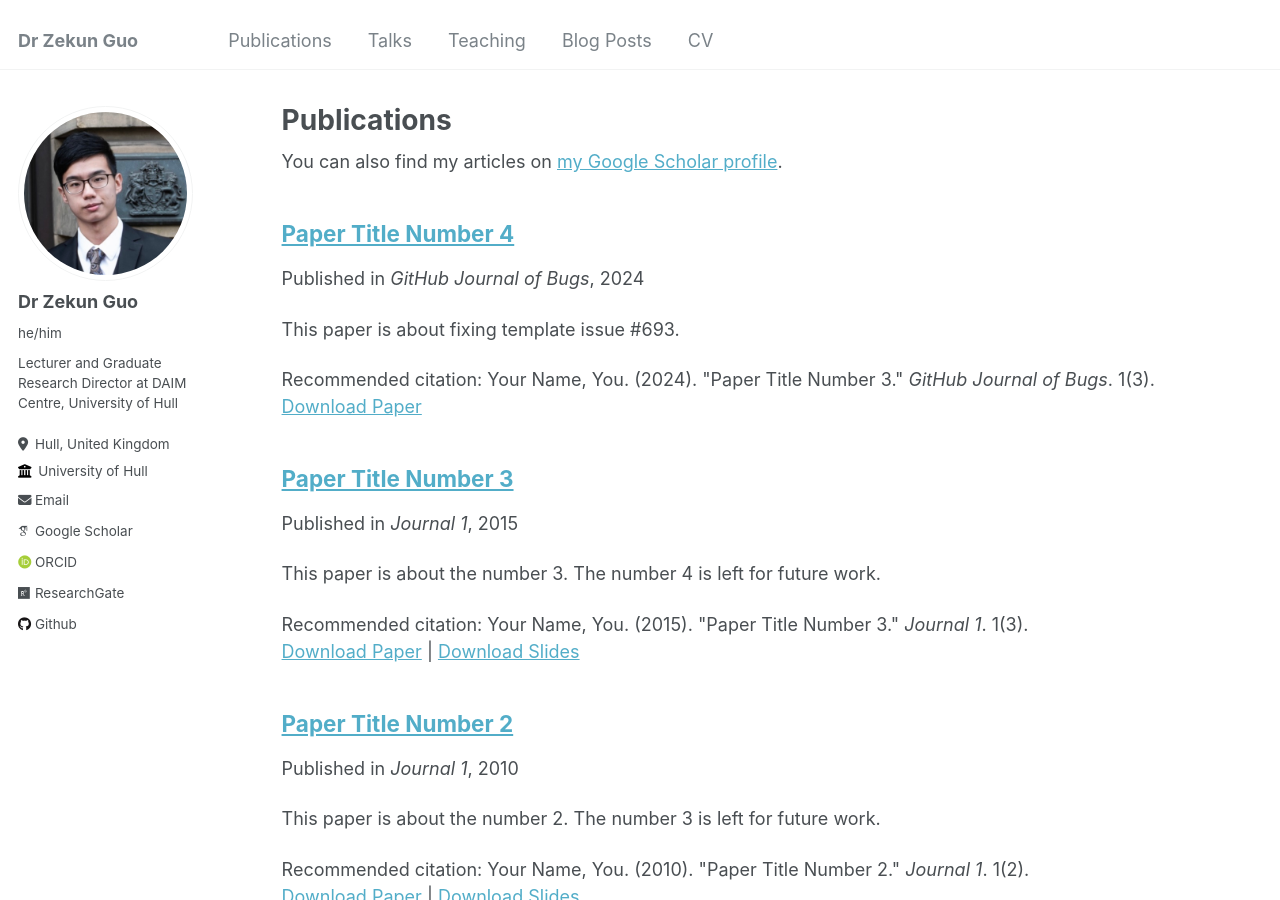
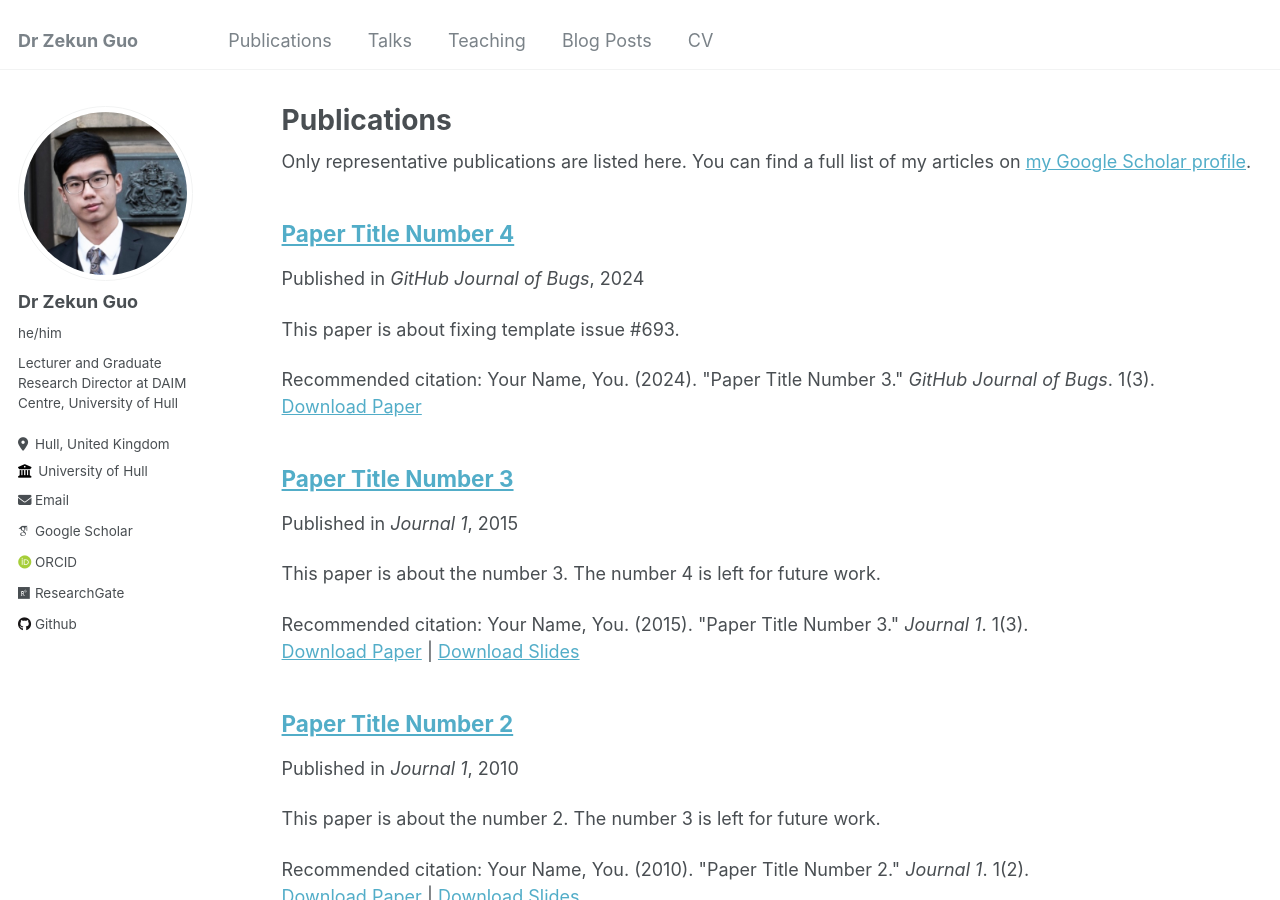
Before and after one commit to drzekunguo/drzekunguo.github.io, a Jekyll site: the page built from _pages/publications.md, in a window 1280 px wide and 900 px high. Built offline with Jekyll 4.4.1, drawn with Linux system fonts in a browser that asks for light colours; some web fonts are replaced.

Commit message:
Update publications.md

```diff
--- a/_pages/publications.md
+++ b/_pages/publications.md
@@ -6,7 +6,7 @@ author_profile: true
 ---
 
 {% if site.author.googlescholar %}
-  <div class="wordwrap">You can also find my articles on <a href="{{site.author.googlescholar}}">my Google Scholar profile</a>.</div>
+  <div class="wordwrap">Only representative publications are listed here. You can find a full list of my articles on <a href="{{site.author.googlescholar}}">my Google Scholar profile</a>.</div>
 {% endif %}
 
 {% include base_path %}
```
